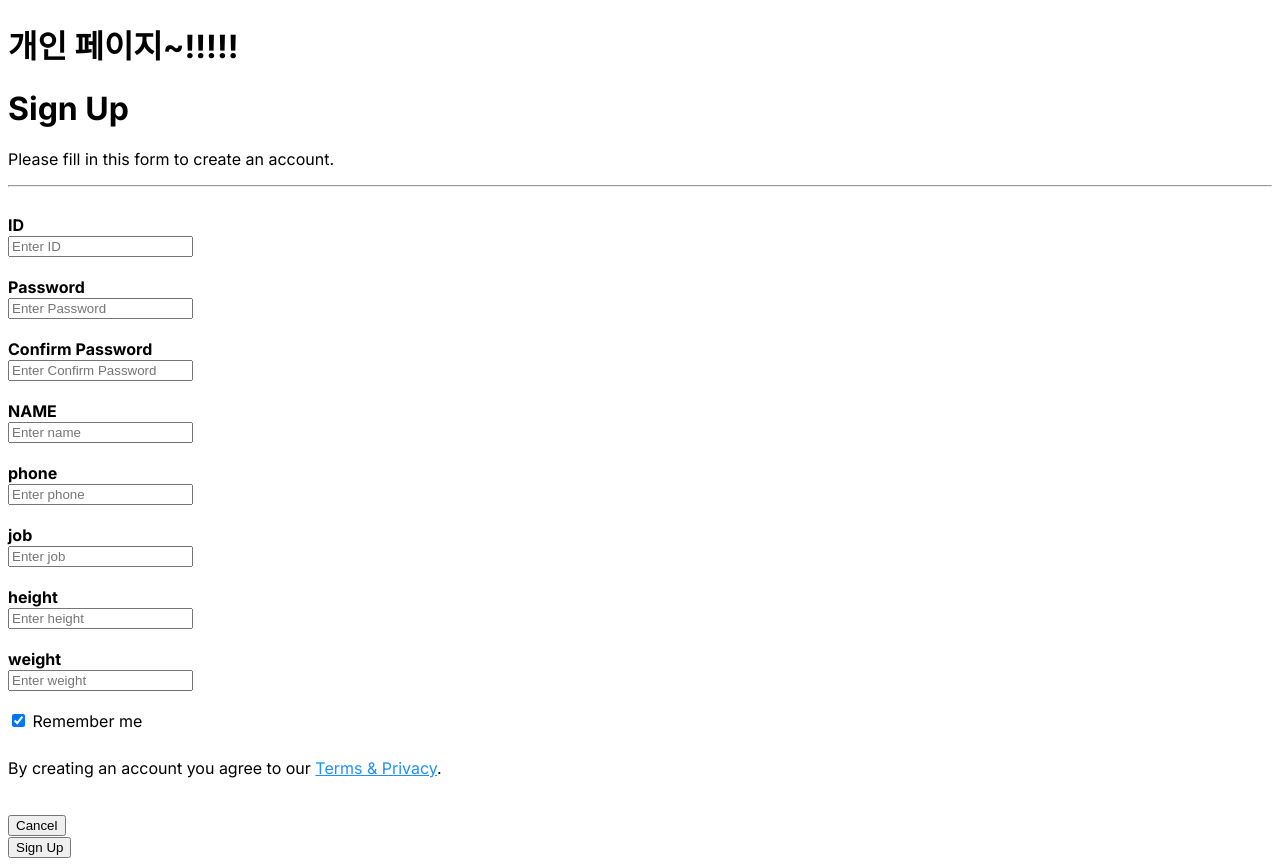
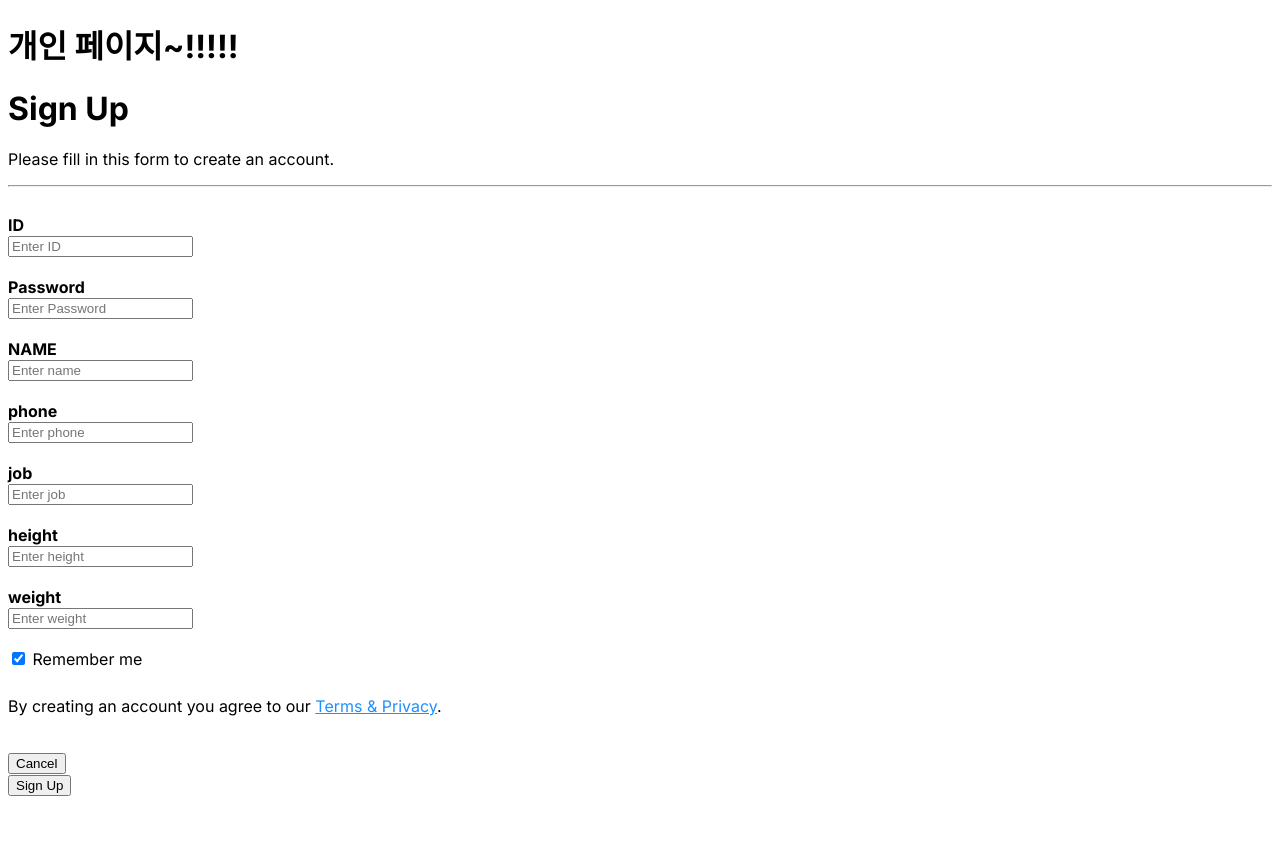
Before and after one commit to wawaHyun/Persocal-project-soccer, a Next.js app in the folder Nextjs/: page /join in a window 1280 px wide. After the commit the page ends 804 px from the top, so only its background shows below. Built offline with nearby package versions, Linux system fonts and the light colour scheme.

Commit message:
240322 front of join

```diff
--- a/Nextjs/app/join/page.tsx
+++ b/Nextjs/app/join/page.tsx
@@ -9,10 +9,8 @@ const SERVER = 'http://localhost:8080'
 export default function join(){
     const [memId,setMemId] = useState('')
     const [memPw,setMemPw] = useState('')
-    const [memPwRe,setMemPwRe] = useState('')
     const [name,setName] = useState('')
     const [phone,setPhone] = useState('')
-    // const [address,setAddress] = useState('')
     const [job,setJob] = useState('')
     const [height,setHeight] = useState('')
     const [weight,setWeight] = useState('')
@@ -23,9 +21,6 @@ export default function join(){
 
     const handleMemPw = (e:any)=>{
       setMemPw(e.target.value);
-    }
-    const handleMemPwRe = (e:any)=>{
-        setMemPwRe(e.target.value);
     }
     const handleName = (e:any)=>{
         setName(e.target.value);
@@ -44,7 +39,7 @@ export default function join(){
     }
     const handleSubmit = ()=>{
         const url = `${SERVER}/api/join`
-        const data = {memId,memPw,memPwRe,name,phone,job,height,weight}
+        const data = {memId,memPw,name,phone,job,height,weight}
         const config = {
             headers: {
                 "Cache-Control": "no-cache",
@@ -59,7 +54,6 @@ export default function join(){
     }
     const handleCancel = ()=>{
       alert('Ok, back to main..');
-      <a href={""}>join</a>;
     }
 
     const router = useRouter();
@@ -76,9 +70,6 @@ export default function join(){
     <br /><br />
     <label htmlFor="memPw"><b>Password</b></label><br />
     <input type="password" placeholder="Enter Password" name="memPw" onChange={handleMemPw} required/>
-    <br /><br />
-    <label htmlFor="pmemPwRe"><b>Confirm Password</b></label><br />
-    <input type="password" placeholder="Enter Confirm Password" name="pmemPwRe" onChange={handleMemPwRe} required/>
     <br /><br />
     <label htmlFor="name"><b>NAME</b></label><br />
     <input type="text" placeholder="Enter name" name="name" onChange={handleName} required/>
```
